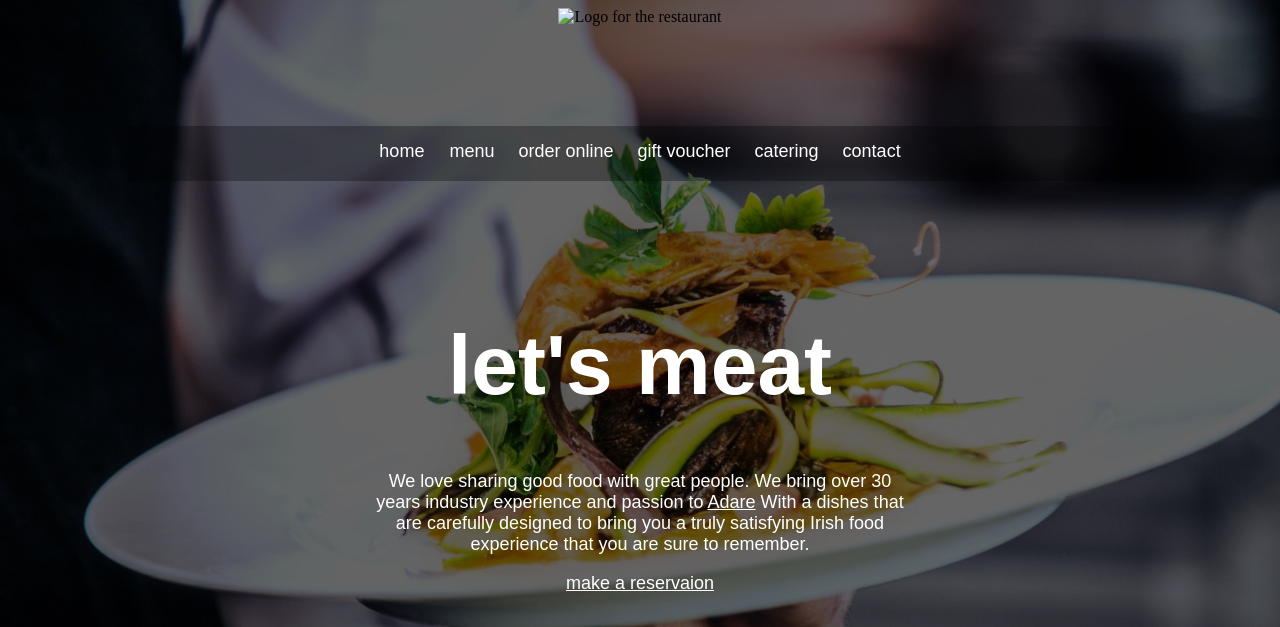
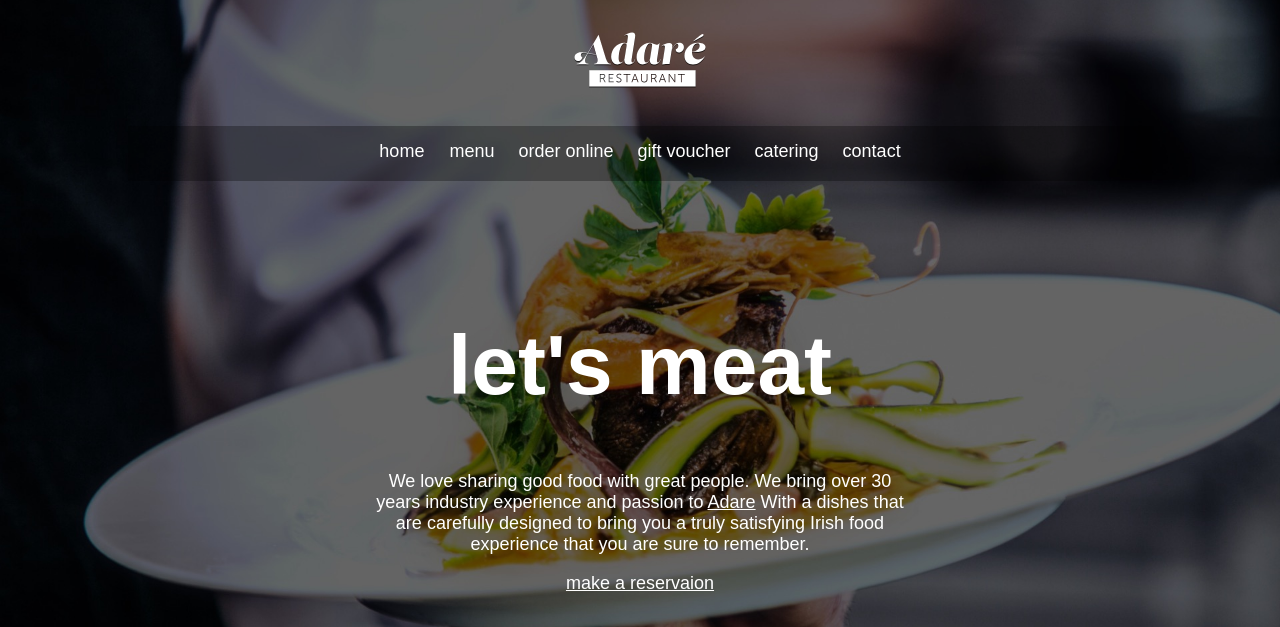
Before and after one commit to Aboov/Aboovsfirstwebsite, a plain HTML site: page index.html in a window 1280 px wide. Shown: the top 627 px of the page. Drawn offline with Linux system fonts and the light colour scheme.

Commit message:
Update index.html

```diff
--- a/index.html
+++ b/index.html
@@ -11,7 +11,7 @@
     <div class="container">
       <header>
         <img
-          src="background-adare-restaurant.jpg"
+          src="img/logo-adare-restaurant.png"
           alt="Logo for the restaurant"
         />
       </header>
```
